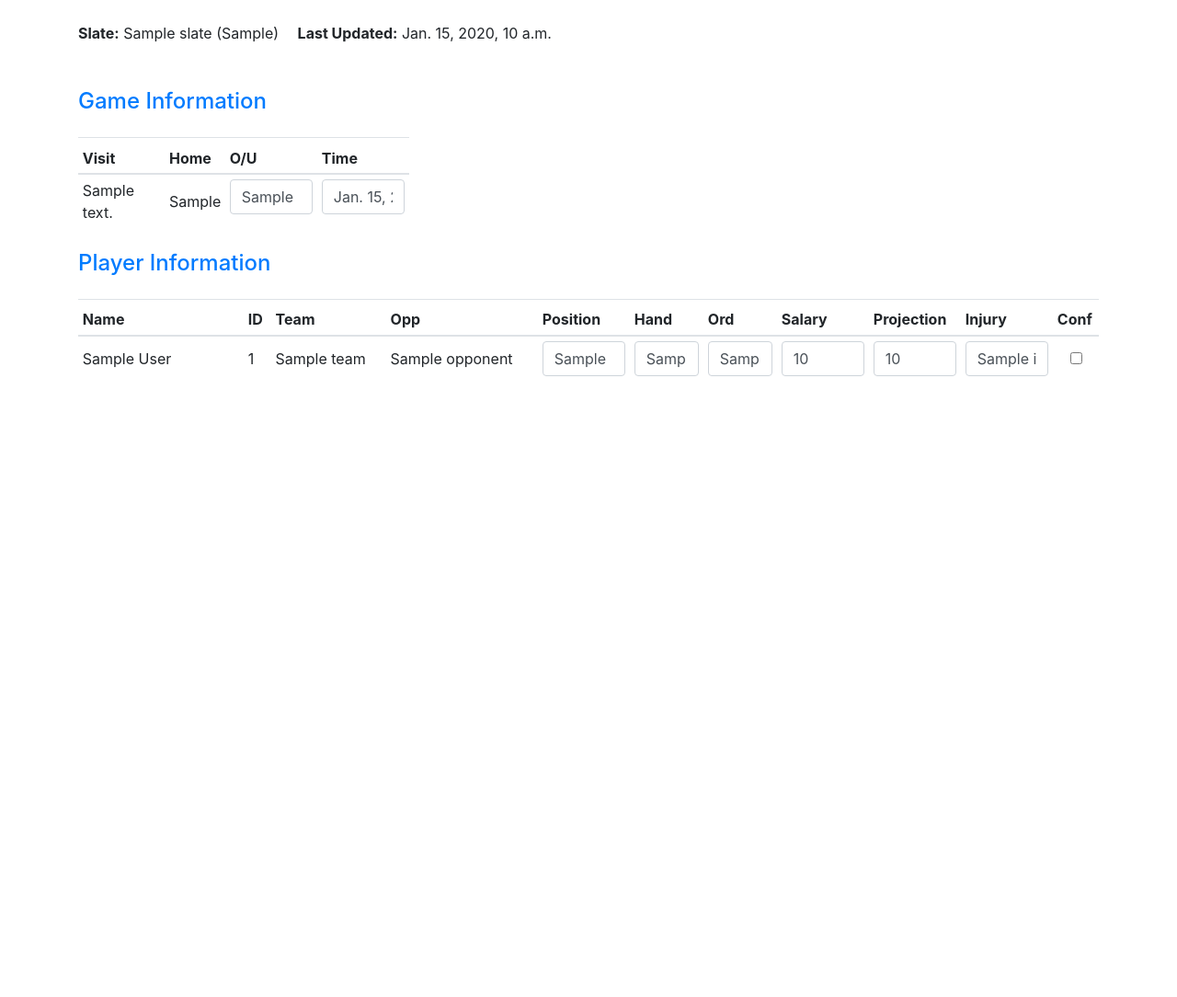
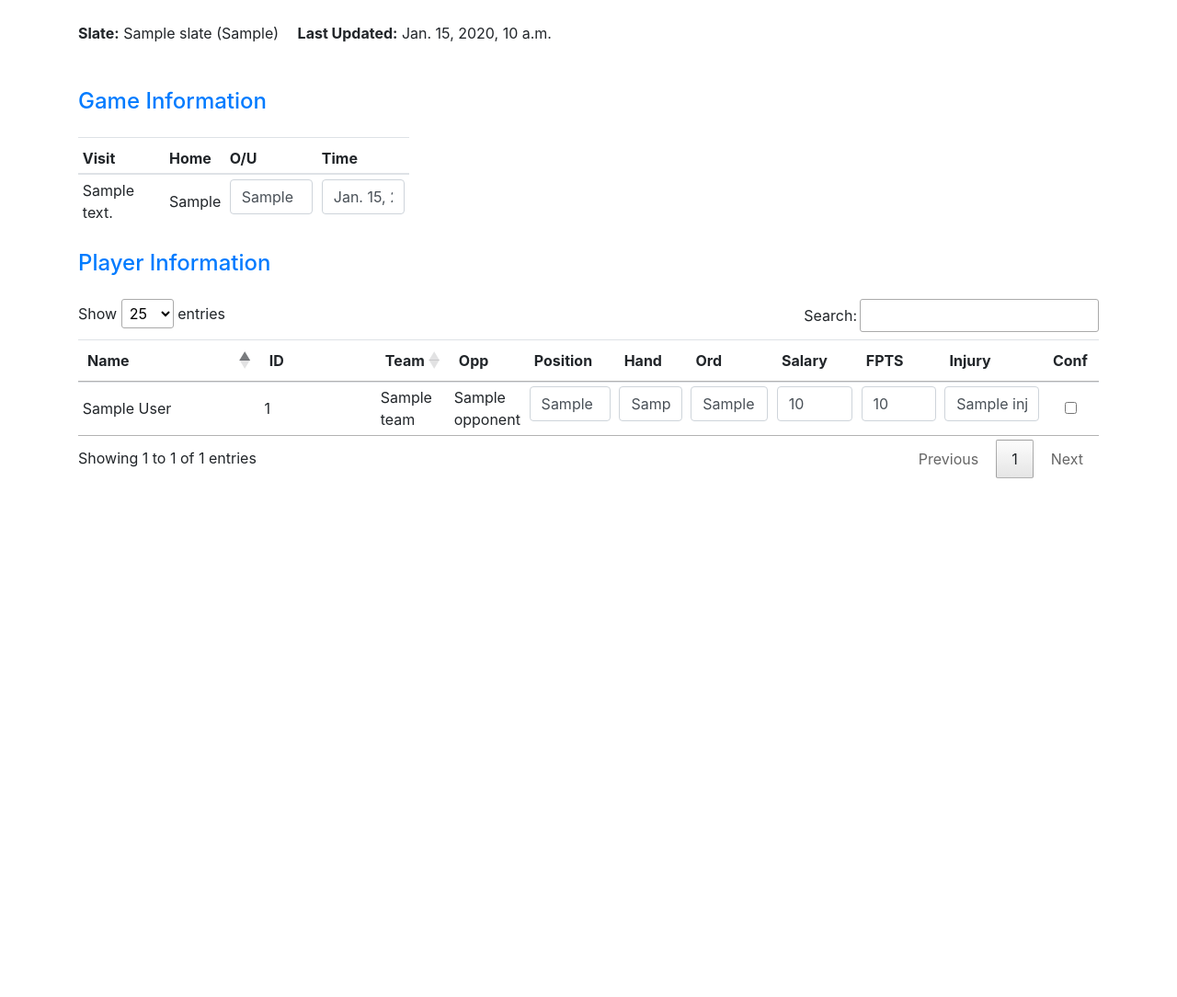
Before and after one commit to yonadav-labs/fantasy-mlb, a Django app: template templates/edit-slate.html in a window 1280 px wide. Shown: the top 1084 px of the page at 92% size. After the commit the page ends 520 px from the top, so only its background shows below. Run offline with Django 3.2, Linux system fonts and the light colour scheme; the template is opened without the code that fills it: most values are stand-ins (such as "Sample title", 1, 10 or a date in 2020); parts of the project's set-up code (start-up, migrations or seed data) failed here and were passed over; some libraries are stand-ins or nearby versions.

Commit message:
add datatable

```diff
--- a/static/js/lineup.js
+++ b/static/js/lineup.js
@@ -37,6 +37,10 @@ $(function() {
   $('body').on('change', '.games input', function() {   // game checkbox
     getPlayers('-');
   });
+
+  $("body").on('change', '#id-slate', function() {
+    getGames();
+  })
 
   // change tab
   $('.nav-tabs.ds .nav-link').click(function () {
--- a/templates/edit-slate.html
+++ b/templates/edit-slate.html
@@ -3,6 +3,13 @@
 <head>
   <title>GREEN LIGHT DFS</title>
   <link rel="stylesheet" href="/static/css/bootstrap.min.css">
+  <link rel="stylesheet" href="//cdn.datatables.net/1.11.0/css/jquery.dataTables.min.css">
+
+  <style>
+    td {
+      padding: 0.3rem !important;
+    }
+  </style>
 </head>
 <body>
   <div class="container">
@@ -39,21 +46,21 @@
       <h4 class="text-primary my-4">Player Information</h4>
     </div>
 
-    <div class="mb-5" style="height: 760px; overflow-y: scroll;">
-      <table class="table table-hover table-sm">
+    <div class="mb-5">
+      <table class="table table-hover table-sm" id="table-players" data-page-length='25'>
         <thead style="height: 40px;">
           <tr>
-            <th style="width: 180px;">Name</th>
-            <th>ID</th>
+            <th data-width='180'>Name</th>
+            <th data-orderable='false' data-width='120'>ID</th>
             <th>Team</th>
-            <th>Opp</th>
-            <th style="width: 100px;">Position</th>
-            <th style="width: 80px;">Hand</th>
-            <th style="width: 80px;">Ord</th>
-            <th style="width: 100px;">Salary</th>
-            <th style="width: 100px;">Projection</th>
-            <th style="width: 100px;">Injury</th>
-            <th style="width: 50px;">Conf</th>
+            <th data-orderable='false'>Opp</th>
+            <th data-orderable='false' data-width='80'>Position</th>
+            <th data-orderable='false' data-width='60'>Hand</th>
+            <th data-orderable='false' data-width='80'>Ord</th>
+            <th data-orderable='false' data-width='75'>Salary</th>
+            <th data-orderable='false' data-width='75'>FPTS</th>
+            <th data-orderable='false' data-width='100'>Injury</th>
+            <th data-orderable='false' data-width='40'>Conf</th>
           </tr>
         </thead>
         <tbody data-model="Player">
@@ -77,9 +84,13 @@
     </div>
   </div>
   <script src="https://ajax.googleapis.com/ajax/libs/jquery/3.3.1/jquery.min.js"></script>
+  <script src="//cdn.datatables.net/1.11.0/js/jquery.dataTables.min.js"></script>
 
   <script type="text/javascript">
-    $('input').change(function() {
+    $(document).ready( function () {
+      $('#table-players').DataTable();
+
+      $('td input').change(function() {
         var model = $(this).parents('tbody').data('model');
         var id = $(this).parents('tr').data('id');
         var field = $(this).parent().data('field');
@@ -93,6 +104,7 @@
 
         $.post( "/update-field", data, function( data ) {});
       })
+    });
   </script>
 </body>
 </html>
```
Also changed, not shown: general/views.py (+5 -5 lines), static/css/extra.css (+0 -16 lines). Lines whose indentation alone changed are shown as unchanged.
